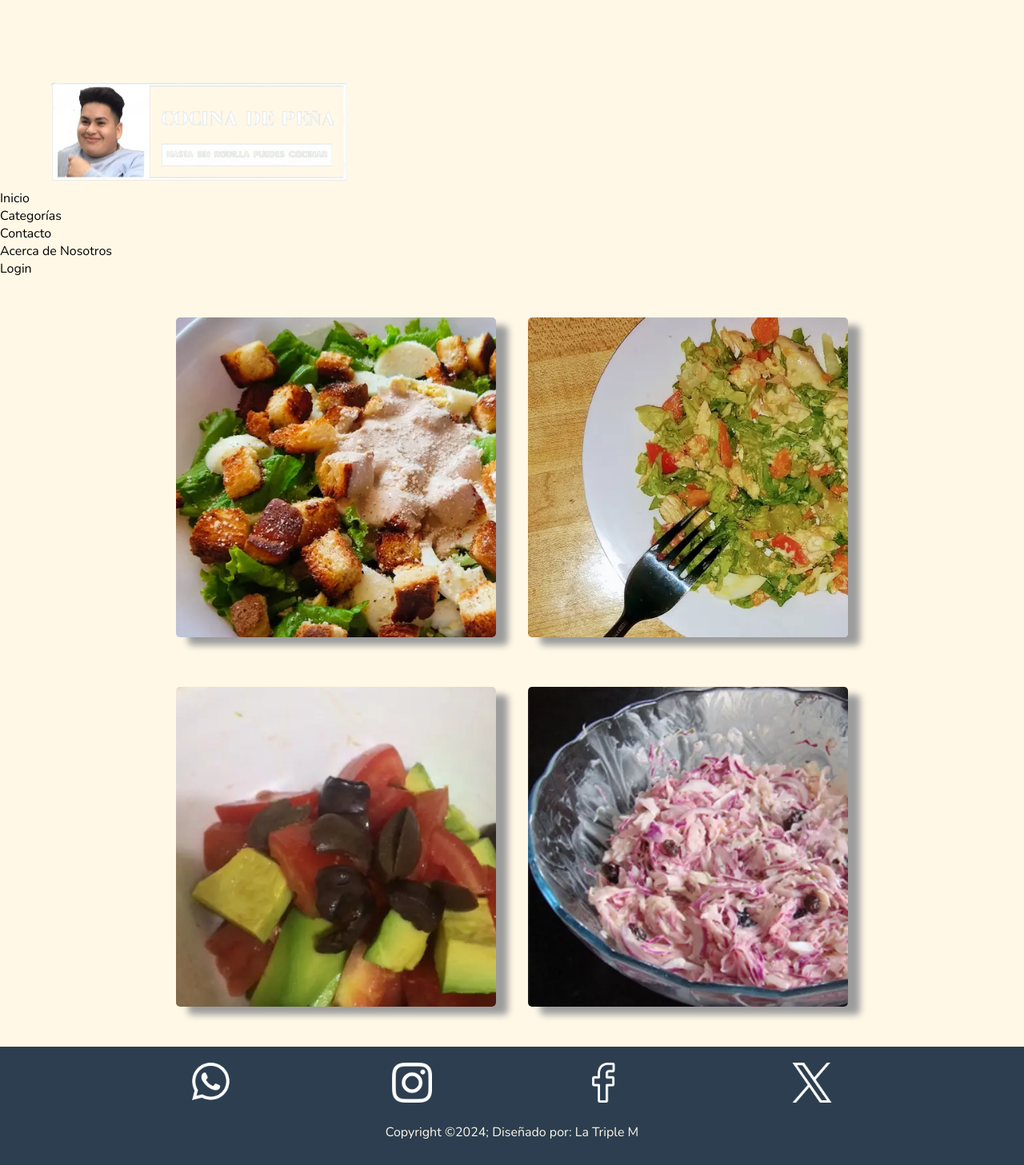
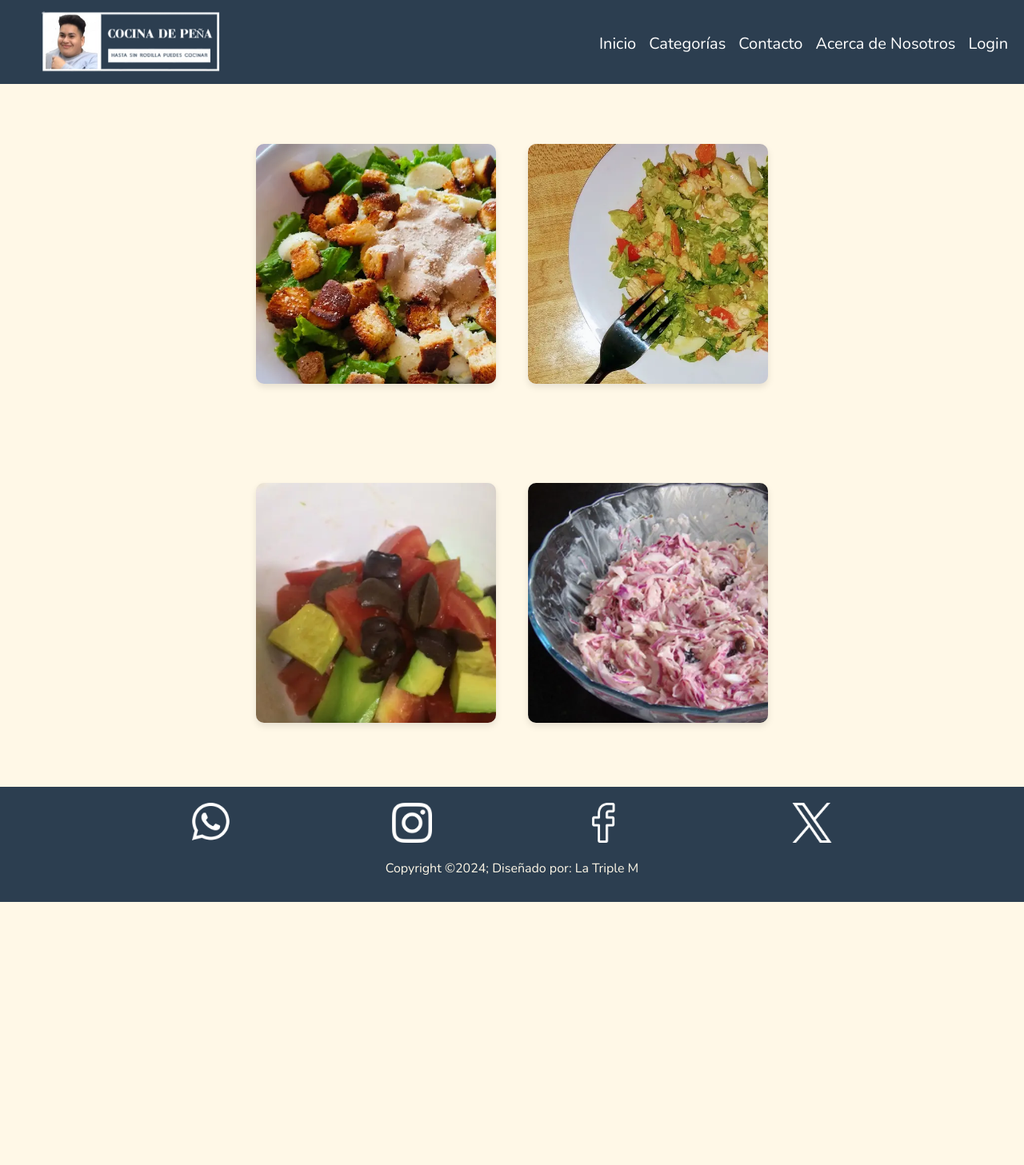
Before and after one commit to alexmaidana077/la-cocina-de-pe-a, a PHP site: page /pages/categorias.html in a window 1280 px wide. Shown: the whole page at 80% size. After the commit the page ends 1128 px from the top, so only its background shows below. Run offline with PHP 8.4, Linux system fonts and the light colour scheme.

Commit message:
hola profe

```diff
--- a/css/styles.css
+++ b/css/styles.css
@@ -29,8 +29,17 @@ a {
     text-decoration: none;
 }
 
-/*------------------------menu------------------------------------*/
-/* Ajustes generales para los enlaces */
+/*------------------------menu------------------------------------*//* Ajustes generales para los enlaces */
+/* Estilo para el header */
+header {
+    position: fixed; /* Fijo en la parte superior */
+    top: 0;
+    left: 0;
+    width: 100%;
+    background-color: #0977e6; /* Color de fondo para el header */
+    color: white;
+    z-index: 1000; /* Asegura que esté por encima del contenido */
+}
 .nav-link, .dropdown-item {
     color: white !important; /* Texto blanco */
     font-size: 20px;
@@ -39,7 +48,7 @@ a {
 
 /* Fondo para la barra de navegación (en cualquier dispositivo) */
 .navbar {
-    background-color: #2C3E50 !important;
+    background-color: #2C3E50 !important; /* Color de fondo gris oscuro */
 }
 .container-fluid a img {
     width: 300px;
@@ -52,6 +61,11 @@ a {
     transform: scale(105%);
     filter: drop-shadow(0px 0px 5px #4c6a88);
 }
+/* Ocultar el botón de cierre en pantallas grandes */
+.close-btn {
+    display: none; /* Ocultar en pantallas grandes */
+}
+
 /* Ajustes para móviles */
 @media (max-width: 767px) {
     .navbar-nav {
@@ -111,7 +125,6 @@ a {
 
 
 /*-----------------------footer------------------------------------*/
-
 
 footer {
     background-color: #2C3E50;
@@ -272,7 +285,7 @@ footer p {
 
 /*------------------categorias-------------------------------*/
 
-.tarjetas {
+.grupo-tarjetas {
     display: flex;
     align-items: center;
     justify-content: center;
@@ -280,7 +293,7 @@ footer p {
 }
 
 /* Estilo de cada tarjeta individual */
-.card {
+.tarjeta {
     margin: 20px;
     width: 400px;
     height: 400px;
@@ -292,7 +305,7 @@ footer p {
 }
 
 /* Contenido dentro de las tarjetas */
-.contenido {
+.detalles {
     width: 100%;
     height: 100%;
     display: flex;
@@ -301,16 +314,16 @@ footer p {
     justify-content: center;
     background: #a8e6cfbe;
     opacity: 0;
-    transition: opacity 0.5s ease; /* Transición suave de la opacidad */
+    transition: opacity 0.5s ease;
 }
 
-.contenido h2 {
+.detalles h2 {
     color: rgb(255, 255, 255);
     margin: 20px 0;
     font-size: 18px;
 }
 
-.contenido a {
+.detalles a {
     color: white;
     background-color: #d69d98;
     padding: 10px;
@@ -320,20 +333,21 @@ footer p {
     transition: transform 0.5s ease;
 }
 
-.contenido a:hover {
+.detalles a:hover {
     transform: scale(112%);
     background-color: #F5B7B1;
 }
 
-.card:hover{
+.tarjeta:hover {
     transform: translateY(-30px);
     transition: 0.5s;
 }
 
 /* Cambia la opacidad del contenido al hacer hover en la tarjeta */
-.card:hover .contenido {
+.tarjeta:hover .detalles {
     opacity: 1;
 }
+
 
 /*---------------categorias-ensalada-vegana-etc-----------------------*/
 
--- a/pages/categorias.html
+++ b/pages/categorias.html
@@ -6,8 +6,8 @@
     <meta http-equiv="X-UA-Compatible" content="IE=edge">
     <meta name="viewport" content="width=device-width, initial-scale=1.0">
     <link rel="icon" type="image/jpg" href="" />
+    <link href="https://cdn.jsdelivr.net/npm/bootstrap@5.3.0-alpha1/dist/css/bootstrap.min.css" rel="stylesheet">
     <link rel="stylesheet" href="../css/styles.css" />
-
     <link href="https://fonts.googleapis.com/css2?family=Nunito:wght@400;700&display=swap" rel="stylesheet">
     <title>La Cocina De Peña</title>
 
@@ -17,43 +17,68 @@
 
 <body>
     <header>
-        <div class="menu">
-            <a href="#"><img src="../img/logos/10.png" alt="Logo"></a>
-            <ul>
-                <li><a href="../index.html">Inicio</a></li>
-                <li><a href="categorias.html">Categorías</a></li>
-                <li><a href="contacto.html">Contacto</a></li>
-                <li><a href="nosotros.html">Acerca de Nosotros</a></li>
-                <li><a href="nosotros.html">Login</a></li>
-            </ul>
-        </div>
+        <nav class="navbar navbar-expand-lg navbar-dark bg-dark">
+            <div class="container-fluid">
+                <!-- Nombre a la izquierda -->
+                <a class="navbar-brand" href="../index.html"><img src="../img/logos/10.png" alt="Logo"></a>
+
+                <!-- Botón colapsable en móviles -->
+                <button class="navbar-toggler" type="button" data-bs-toggle="collapse" data-bs-target="#navbarNav" aria-controls="navbarNav" aria-expanded="false" aria-label="Toggle navigation">
+                    <span class="navbar-toggler-icon"></span>
+                </button>
+
+                <!-- Elementos del menú -->
+                <div class="collapse navbar-collapse" id="navbarNav">
+                    <!-- Botón para cerrar el menú -->
+                    <span class="close-btn" onclick="document.getElementById('navbarNav').classList.remove('show')">&times;</span>
+                    <ul class="navbar-nav ms-auto">
+                        <li class="nav-item">
+                            <a class="nav-link" href="../index.html">Inicio</a>
+                        </li>
+                        <li class="nav-item">
+                            <a class="nav-link" href="pages/categorias.html">Categorías</a>
+                        </li>
+                        <li class="nav-item">
+                            <a class="nav-link" href="pages/contacto.html">Contacto</a>
+                        </li>
+                        <li class="nav-item">
+                            <a class="nav-link" href="pages/nosotros.html">Acerca de Nosotros</a>
+                        </li>
+                        <li class="nav-item">
+                            <a class="nav-link" href="pages/login.html">Login</a>
+                        </li>
+                    </ul>
+                </div>
+            </div>
+        </nav>
     </header>
 
     <main>
-        <div class="tarjetas">
-            <div class="card" style="background-image:url(../img/comidas/ensaladas/ensalada-cesar.webp) ;">
-                <div class="contenido">
+
+        <div class="grupo-tarjetas">
+            <div class="tarjeta" style="background-image:url(../img/comidas/ensaladas/ensalada-cesar.webp) ;">
+                <div class="detalles">
                     <h2>ENSALADAS</h2>
                     <a href="ensaladas.html">Ver todos</a>
                 </div>
             </div>
-            <div class="card" style="background-image:url(../img/comidas/ensaladas/ensalada-completa.webp);">
-                <div class="contenido">
+            <div class="tarjeta" style="background-image:url(../img/comidas/ensaladas/ensalada-completa.webp);">
+                <div class="detalles">
                     <h2>Vegana</h2>
                     <a href="ensaladas.html">Ver todos</a>
                 </div>
             </div>
         </div>
         <br>
-        <div class="tarjetas">
-            <div class="card" style="background-image:url(../img/comidas/ensaladas/ensalada-palta-.webp);">
-                <div class="contenido">
+        <div class="grupo-tarjetas">
+            <div class="tarjeta" style="background-image:url(../img/comidas/ensaladas/ensalada-palta-.webp);">
+                <div class="detalles">
                     <h2>Veggetariana</h2>
                     <a href="ensaladas.html">Ver todos</a>
                 </div>
             </div>
-            <div class="card" style="background-image:url(../img/comidas/ensaladas/ensalada-de-repollo.webp);">
-                <div class="contenido">
+            <div class="tarjeta" style="background-image:url(../img/comidas/ensaladas/ensalada-de-repollo.webp);">
+                <div class="detalles">
                     <h2>Sin gluten</h2>
                     <a href="ensaladas.html">Ver todos</a>
                 </div>
```
Also changed, not shown: index.html (+15 -16 lines), pages/contacto.html (+35 -11 lines), pages/ensalada.html (+35 -11 lines), pages/ensaladas.html (+35 -11 lines), pages/nosotros.html (+35 -11 lines).
